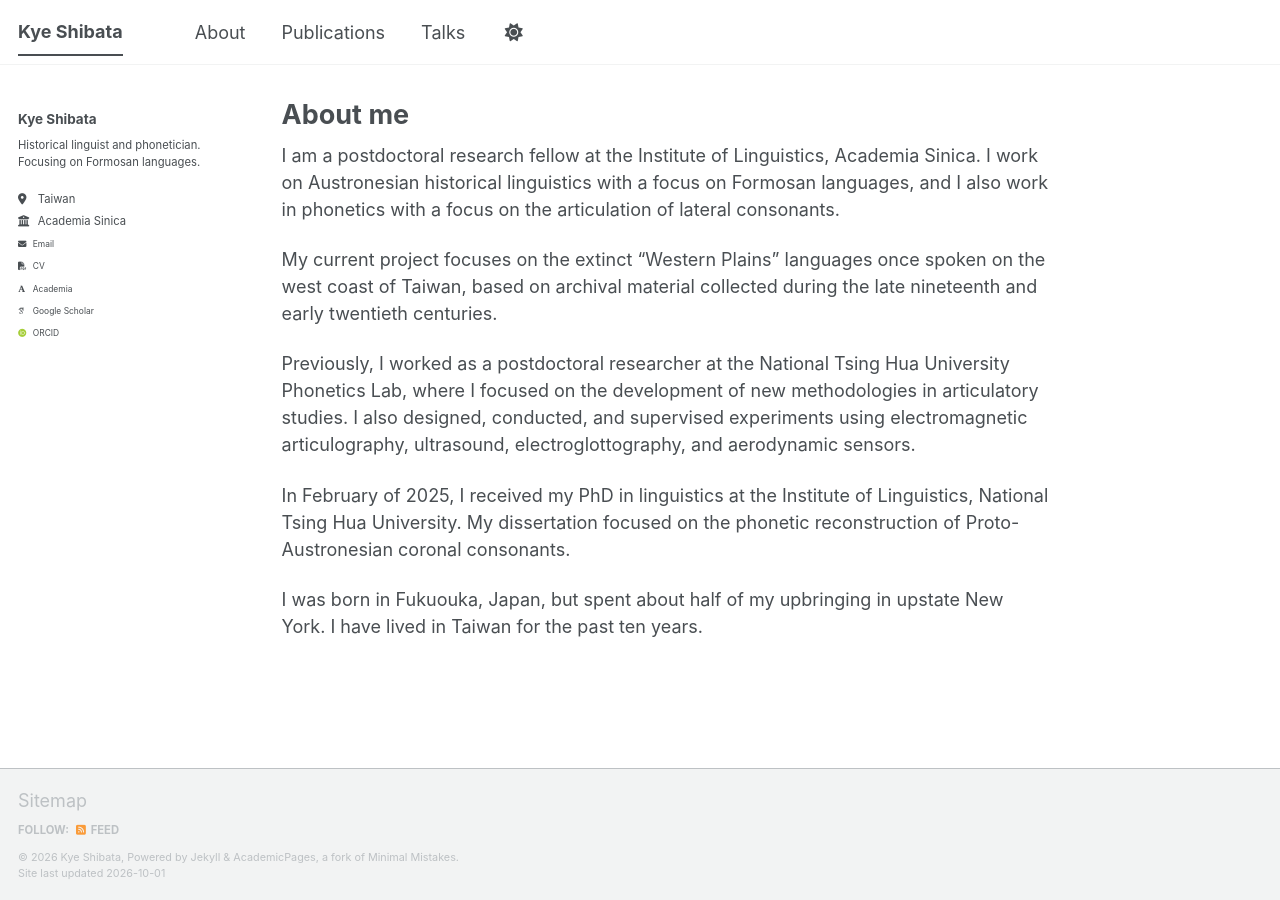
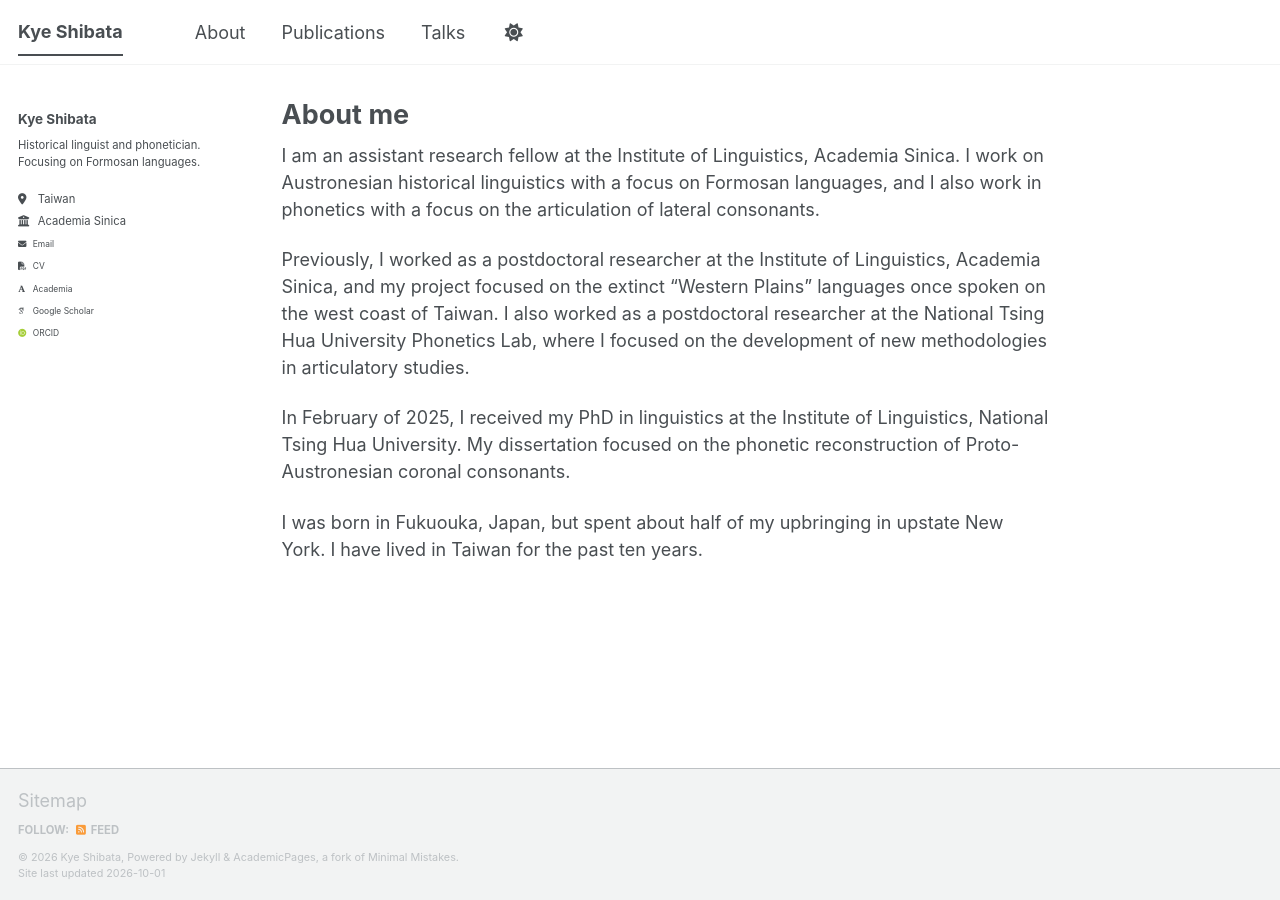
Before and after one commit to xpsh/xpsh.github.io, a Jekyll site: the page built from _pages/about.md, in a window 1280 px wide. Built offline with Jekyll 4.4.1, drawn with Linux system fonts in a browser that asks for light colours; some web fonts are replaced; a script bundle is joined from its source files by our own code; library files that are not in the unit come from our copies.

Commit message:
Revise personal description and research background
Updated job title and clarified previous research roles.

```diff
--- a/_pages/about.md
+++ b/_pages/about.md
@@ -7,11 +7,9 @@ redirect_from:
   - /about.html
 ---
 
-I am a postdoctoral research fellow at the Institute of Linguistics, Academia Sinica. I work on Austronesian historical linguistics with a focus on Formosan languages, and I also work in phonetics with a focus on the articulation of lateral consonants.
+I am an assistant research fellow at the Institute of Linguistics, Academia Sinica. I work on Austronesian historical linguistics with a focus on Formosan languages, and I also work in phonetics with a focus on the articulation of lateral consonants.
 
-My current project focuses on the extinct "Western Plains" languages once spoken on the west coast of Taiwan, based on archival material collected during the late nineteenth and early twentieth centuries.
-
-Previously, I worked as a postdoctoral researcher at the National Tsing Hua University Phonetics Lab, where I focused on the development of new methodologies in articulatory studies. I also designed, conducted, and supervised experiments using electromagnetic articulography, ultrasound, electroglottography, and aerodynamic sensors.
+Previously, I worked as a postdoctoral researcher at the Institute of Linguistics, Academia Sinica, and my project focused on the extinct "Western Plains" languages once spoken on the west coast of Taiwan. I also worked as a postdoctoral researcher at the National Tsing Hua University Phonetics Lab, where I focused on the development of new methodologies in articulatory studies.
 
 In February of 2025, I received my PhD in linguistics at the Institute of Linguistics, National Tsing Hua University. My dissertation focused on the phonetic reconstruction of Proto-Austronesian coronal consonants.
 
```
